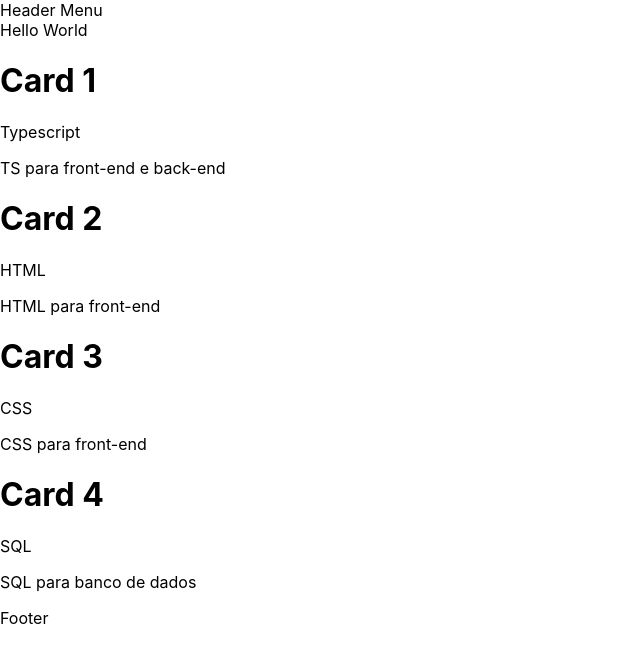
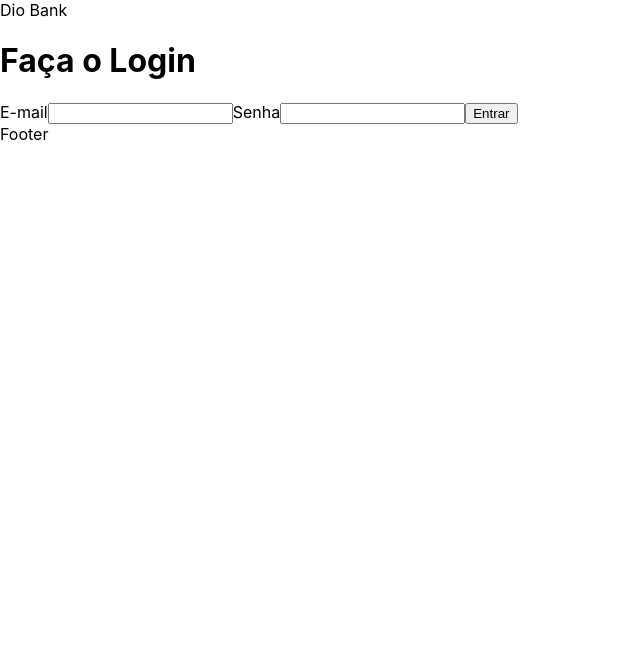
Before and after one commit to tulioperdigao/formacao-typescript-fullstack, a React (Create React App) app in the folder introducao-react/my-app-ts/: page / in a window 1280 px wide. Shown: the top 662 px of the page, without its empty margins (0-640 px from the left). Built offline with nearby package versions, Linux system fonts and the light colour scheme.

Commit message:
criando páginas com react

```diff
--- a/introducao-react/my-app-ts/src/App.tsx
+++ b/introducao-react/my-app-ts/src/App.tsx
@@ -1,30 +1,22 @@
-import { Card } from './components/card';
 import { Layout } from './components/layout';
 
 function App() {
   return (
     <Layout>
-        Hello World
-        <Card
-          id={1}
-          paragraph='Typescript'
-          details='TS para front-end e back-end'
-        />
-        <Card
-          id={2}
-          paragraph='HTML'
-          details='HTML para front-end'
-        />
-        <Card
-          id={3}
-          paragraph='CSS'
-          details='CSS para front-end'
-        />
-        <Card
-          id={4}
-          paragraph='SQL'
-          details='SQL para banco de dados'
-        />
+        <h1>Faça o Login</h1>
+        <label htmlFor='emailInput'>
+          E-mail
+        </label>
+        <input id='emailInput' type='email' />
+
+        <label htmlFor='passwordInput'>
+          Senha
+        </label>
+        <input id='passwordInput' type='password' />
+
+        <button>
+          Entrar
+        </button>
     </Layout>
   );
 }
--- a/introducao-react/my-app-ts/src/components/header.tsx
+++ b/introducao-react/my-app-ts/src/components/header.tsx
@@ -1,8 +1,7 @@
 export const Header = () => {
     return (
         <div>
-            Header
-            Menu
+           Dio Bank
         </div>
     )
 }
```
